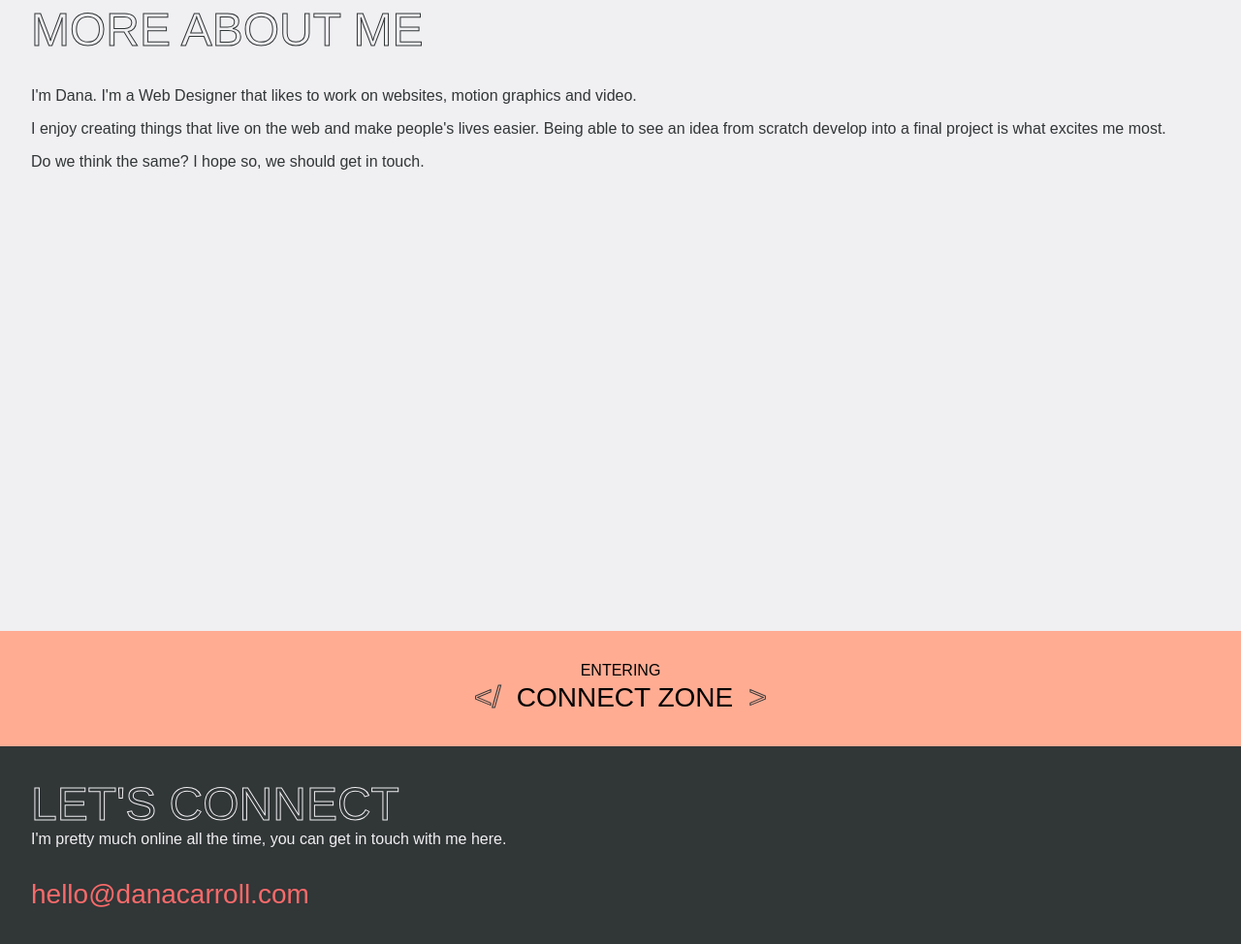
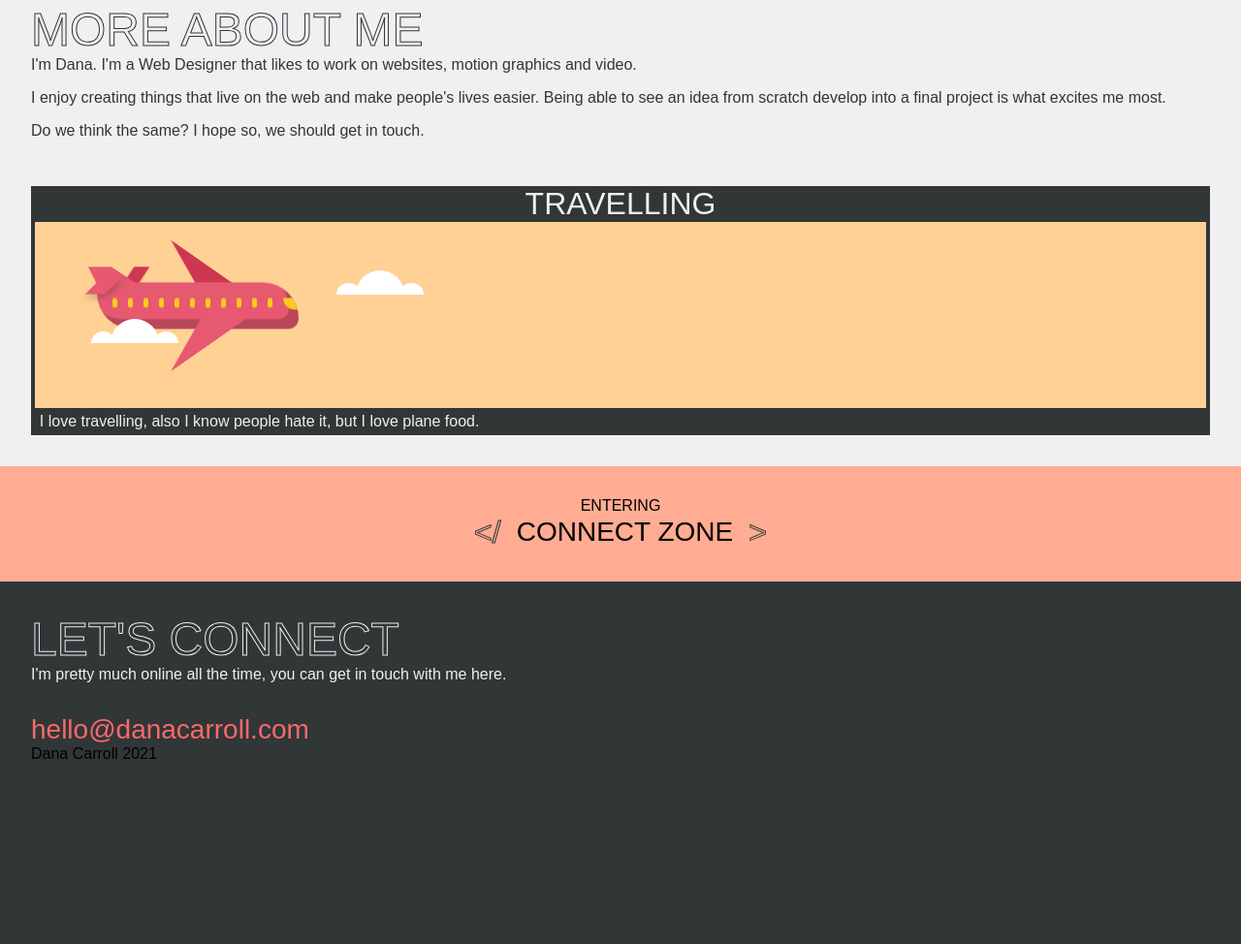
Before and after one commit to danajcarroll/portfolio, a plain HTML site: page index.html in a window 1280 px wide. Shown: the part 7414-8388 px from the top of the page at 97% size. Drawn offline with Linux system fonts and the light colour scheme; a web font is replaced by a local one.

Commit message:
Created travelling animation and static switch animation

```diff
--- /dev/null
+++ b/css/aboutAnimations.css
@@ -0,0 +1,295 @@
+.animations {
+    display: flex;
+    justify-content: center;
+    align-items: center;
+}
+
+
+/* *********** VIDEO GAMES ********** */
+.videoGames {
+    display: flex;
+    flex-direction: row;
+    justify-content: center;
+    align-items: center;
+
+    display: none;
+}
+.joyGap {
+    display: inline-flex;
+    flex-wrap: wrap;
+    gap: 1.5rem;
+}
+.leftRemote {
+    height: 8rem;
+    width: 3rem;
+    background-color: #ff4554;
+    border-top-left-radius: 1rem;
+    border-bottom-left-radius: 1rem;
+
+    display: flex;
+    flex-direction: column;
+    justify-content: center;
+    align-items: center;
+}
+.leftJoy {
+    height: 1.5rem;
+    width: 1.5rem;
+    border-radius: 50%;
+    background-color: #5e5e5e;
+}
+.leftButtons {
+    position: relative;
+    height: 1.5rem;
+    width: 1.5rem;
+}
+.button {
+    position: absolute;
+    height: 0.75rem;
+    width: 0.75rem;
+    border-radius: 50%;
+    background-color: #5e5e5e;
+    transform: translate(-50%, -50%);
+}
+.button1 {
+    top: 0;
+    left: 50%;
+}
+.button2 {
+    top: 50%;
+    left: 0;
+}
+.button3 {
+    top: 50%;
+    left: 100%;
+}
+.button4 {
+    top: 100%;
+    left: 50%;
+}
+.centerScreen {
+    height: 8rem;
+    width: 12rem;
+    background-color: #5e5e5e;
+
+    display: flex;
+    justify-content: center;
+    align-items: center;
+}
+.actualScreen {
+    height: 7rem;
+    width: 11rem;
+    background-color: #252525;
+}
+.rightRemote {
+    height: 8rem;
+    width: 3rem;
+    background-color: #00c3e3;
+    border-top-right-radius: 1rem;
+    border-bottom-right-radius: 1rem;
+
+
+    display: flex;
+    flex-direction: column;
+    justify-content: center;
+    align-items: center;
+}
+
+/* *********** TRAVELLING ********** */
+.travelling {
+    position: relative;
+    width: 100%;
+    height: 100%;
+    overflow: hidden;
+}
+.airplaneAnimation {
+    position: relative;
+    width: 100%;
+    height: 100%;
+    background-color: #ffd195;
+    overflow: hidden;
+}
+
+.plane {
+    position: relative;
+    left: 0;
+    top: 0;
+    animation: fly 2s linear infinite;
+}
+
+@keyframes fly {
+    0% {transform: translateY(0);}
+    25% {transform: translateY(-10px);}
+    50% {transform: translateY(0);}
+    75% {transform: translateY(10px);}
+    100% {transform: translateY(0);}
+}
+
+.main {
+    position: absolute;
+    width: 13rem;
+    height: 3rem;
+    background-color: #e65970;
+    top: 4rem;
+    left: 4rem;
+    border-radius: 0 100px 30px 100px;
+    overflow:hidden;
+    box-shadow: inset -10px -10px rgba(0,0,0,0.2);
+    z-index:2;
+}
+
+.main:before, .main:after {
+    content: "";
+    position: absolute;
+    background-color: #fdc921;
+    top: 1rem;
+}
+
+.main:before {
+    width: 10rem;
+    height: 0.75rem;
+    border-radius: 0 0 0 30px;
+    left: 12rem;
+}
+
+.main:after {
+    width: 5px;
+    height: 10px;
+    border-radius: 1rem;
+    left: 11rem;
+    box-shadow:
+        -1rem 0 #fdc921,
+        -2rem 0 #fdc921,
+        -3rem 0 #fdc921,
+        -4rem 0 #fdc921,
+        -5rem 0 #fdc921,
+        -6rem 0 #fdc921,
+        -7rem 0 #fdc921,
+        -8rem 0 #fdc921,
+        -9rem 0 #fdc921,
+        -10rem 0 #fdc921;
+}
+
+.wingOne {
+    position: absolute;
+    width: 2rem;
+    border-right: 1.5rem solid transparent;
+    border-left: 1.5rem solid transparent;
+    border-top: 4rem solid #e65970;
+    height: 0;
+    top: 6rem;
+    left: 9rem;
+    transform: skew(-45deg) rotateX(30deg);
+    z-index: 4;
+}
+
+.wingTwo {
+    position: absolute;
+    width: 2rem;
+    border-right: 1.5rem solid transparent;
+    border-left: 1.5rem solid transparent;
+    border-bottom: 4rem solid #ce3750;
+    height: 0;
+    top: 1rem;
+    left: 9rem;
+    transform: skew(45deg) rotateX(30deg);
+}
+
+.wingTwo:after {
+    content:"";
+    position: absolute;
+    width: 1.5rem;
+    border-right: 15px solid transparent;
+    border-left: 15px solid transparent;
+    border-bottom: 35px solid #e65970;
+    height: 0;
+    left: -8rem;
+    top: 2rem;
+}
+
+.wingOne:after {
+    content:"";
+    position: absolute;
+    width: 1.25rem;
+    height: 1.25rem;
+    background-color: #e65970;
+    top: -7rem;
+    left: -10.5rem;
+    box-shadow: 5px 5px 10px rgba(0,0,0,0.2);
+}
+
+.wingTwo:before {
+    content:"";
+    position: absolute;
+    width: 1rem;
+    height: 1.25rem;
+    background-color: #ce3750;
+    left: -5rem;
+    top: 2rem;
+    transform: skew(-55deg);
+}
+
+.clouds {
+    position: absolute;
+    top:50px;
+    left:100px;
+}
+
+@keyframes cloud {
+    from{
+    left:-150px;
+    }
+    to{
+    left: 400px;
+    }
+}
+
+.cloudOne, .cloudTwo, .cloudThree {
+    position: absolute;
+    width: 50px;
+    height: 25px;
+    background-color: #fff;
+    border-radius:100px 100px 0 0;
+}
+
+.cloudOne {
+    top:0;
+    left:0;
+    animation: cloud 3s linear infinite reverse;
+}
+
+.cloudTwo {
+    top:50px;
+    left:100px;
+    animation: cloud 2.5s linear infinite reverse;
+}
+
+.cloudThree {
+    top:250px;
+    left:50px;
+    animation: cloud 2.8s linear infinite reverse;
+}
+
+.cloudOne:before, .cloudTwo:before, .cloudThree:before {
+    content:"";
+    position: absolute;
+    width: 25px;
+    height: 12.5px;
+    background-color: #fff;
+    border-radius:100px 100px 0 0;
+    left:-20px;
+    top:12.5px;
+    box-shadow: 65px 0 #fff;
+}
+
+@keyframes up {
+    20% {
+        opacity: 0.7;
+    }
+    35% {
+        left: 100px;
+        opacity: 0.7;
+    }
+    70% {
+        left: 70px;
+        opacity: 0;}
+    }
--- a/css/styles.css
+++ b/css/styles.css
@@ -303,11 +303,34 @@ section {
 /* *********** ABOUT ********** */
 #about {
     background-color: var(--white);
-    height: 85vh;
+    height: auto;
 }
-#about p {
+#about .sectionDescription p {
     padding-bottom: 1rem;
     color: var(--black);
+}
+#aboutAnimation {
+    width: 100%;
+    background-color: var(--black);
+    margin-left: auto;
+    margin-right: auto;
+    padding: 0rem 0.25rem;
+    display: grid;
+    grid-template-columns: auto;
+    grid-template-rows: auto auto auto;
+}
+.title {
+    font-size: 2rem;
+    color: var(--white);
+    text-align: center;
+}
+.animations {
+    background-color: var(--white);
+    height: 12rem;
+}
+#aboutAnimation .mainText {
+    color: var(--white);
+    padding: 0.3rem;
 }
 
 /* *********** CONNECT ********** */
--- a/index.html
+++ b/index.html
@@ -7,6 +7,7 @@
     <link rel="preconnect" href="https://fonts.gstatic.com">
     <link href="https://fonts.googleapis.com/css2?family=Days+One&display=swap" rel="stylesheet">
     <link rel="stylesheet" href="./css/styles.css">
+    <link rel="stylesheet" href="./css/aboutAnimations.css">
     <title>Dana Carroll</title>
 </head>
 <body>
@@ -171,7 +172,6 @@
         <section id="about">
             <div class="sectionDescription">
                 <h2 class="sectionTitle-black">MORE ABOUT ME</h2>
-            </div>
                 <p>I'm Dana. I'm a Web Designer that likes to work on websites, motion graphics and video.</p>
 
                 <p>I enjoy creating things that live on the web and make people's lives easier. Being able to see an idea
@@ -180,8 +180,58 @@
 
                 <p>Do we think the same? I hope so, we should get in touch.
                 </p>
+            </div>
 
-            <div id="aboutAnimation"></div>
+            <div id="aboutAnimation">
+                <div class="title">
+                    <h4>TRAVELLING</h4>
+                </div>
+                <div class="animations">
+                    <div class="videoGames">
+                        <div class="leftRemote joyGap">
+                            <div class="leftJoy "></div>
+                            <div class="leftButtons">
+                                <div class="button button1"></div>
+                                <div class="button button2"></div>
+                                <div class="button button3"></div>
+                                <div class="button button4"></div>
+                            </div>
+                        </div>
+                        <div class="centerScreen">
+                            <div class="actualScreen"></div>
+                        </div>
+                        <div class="rightRemote joyGap">
+                            <div class="leftButtons">
+                                <div class="button button1"></div>
+                                <div class="button button2"></div>
+                                <div class="button button3"></div>
+                                <div class="button button4"></div>
+                            </div>
+                            <div class="leftJoy "></div>
+                        </div>
+                    </div>
+                    <div class="travelling">
+                        <div class="airplaneAnimation">
+                            <div class="plane">
+                                <div class="main"></div>
+                                <div class="wingOne"></div>
+                                <div class="wingTwo"></div>
+                            </div>
+                            <div class="clouds">
+                                <div class="cloudOne"></div>
+                                <div class="cloudTwo"></div>
+                                <div class="cloudThree"></div>
+                            </div>
+                        </div>
+                    </div>
+                    <div class="nextHobby">
+
+                    </div>
+                </div>
+                <div class="mainText">
+                    <p>I love travelling, also I know people hate it, but I love plane food.</p>
+                </div>
+            </div>
         </section>
 
         <aside class="enteringBox">
@@ -202,12 +252,12 @@
 
             <h3>hello@danacarroll.com</h3>
 
+        <footer>Dana Carroll 2021</footer>
+
         </section>
 
     </main>
 
-    <!-- --------------- FOOTER --------------- -->
-    <footer>Dana Carroll 2021</footer>
 
 </body>
 
```
Lines whose indentation alone changed are shown as unchanged.
